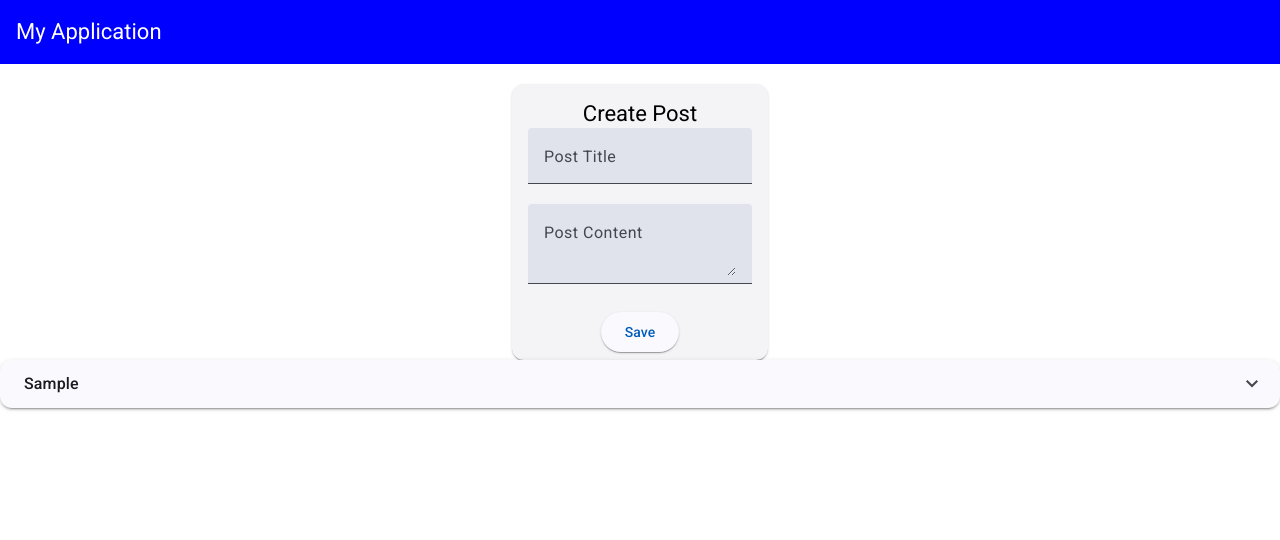
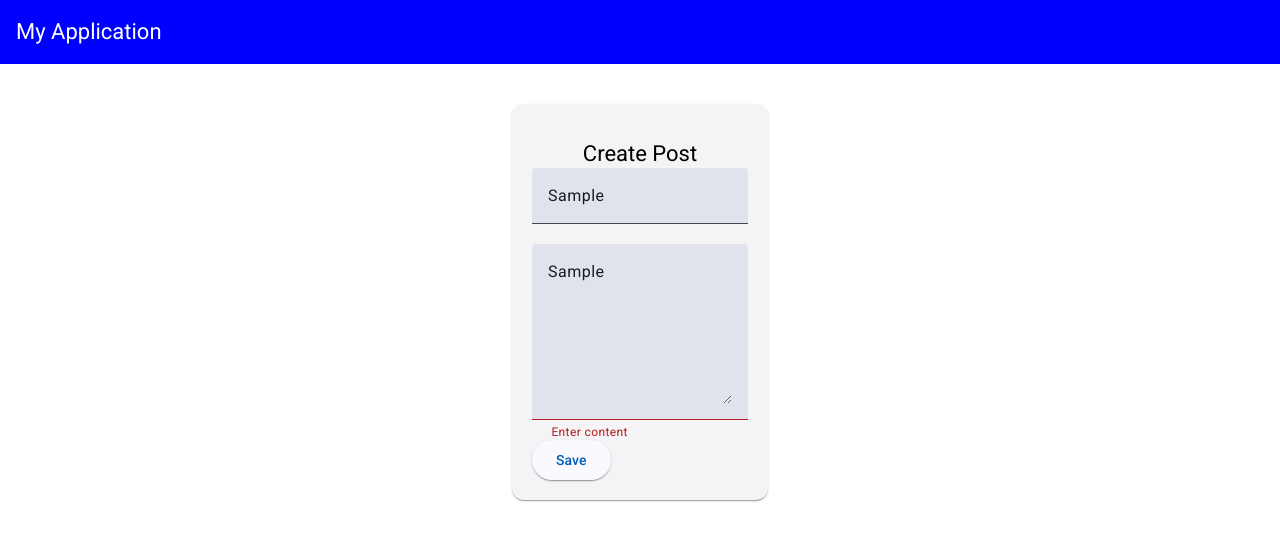
Before and after one commit to Capsaicin-Enthusiast/canon, an Angular app: page / in a window 1280 px wide. Both pictures are taken after typing "Sample", "Sample" into the empty fields and a click on the button "Save". Shown: the top 540 px of the page. Built offline with nearby package versions, Linux system fonts and the light colour scheme.

Commit message:
feat: enhance post creation and listing functionality with form validation and service integration

```diff
--- a/src/app/app.component.html
+++ b/src/app/app.component.html
@@ -1,6 +1,6 @@
 <app-header></app-header>
 
 <main>
-  <app-post-create (postCreated)="onPostAdded($event)"></app-post-create>
-  <post-list [posts]="storedPosts"></post-list>
+  <app-post-create></app-post-create>
+  <post-list></post-list>
 </main>
--- a/src/app/app.component.ts
+++ b/src/app/app.component.ts
@@ -11,10 +11,11 @@ import { PostListComponent } from './post/post-list/post-list.component';
   imports: [PostCreateComponent, HeaderComponent, PostListComponent]
 })
 export class AppComponent {
-  title = 'test';
-  storedPosts: { title: string, content: string }[] = [];
+  title = 'it_elec_6a';
+
+  /* storedPosts: { title: string, content: string }[] = [];
 
   onPostAdded(post: { title: string, content: string }) {
     this.storedPosts = [...this.storedPosts, post];
-  }
+  } */
 }
--- a/src/app/post/post-create/post-create.component.css
+++ b/src/app/post/post-create/post-create.component.css
@@ -3,6 +3,8 @@
   display: flex;
   flex-direction: column;
   align-items: center;
+  padding: 20px;
+  margin: 20px;
 }
 
 .container {
--- a/src/app/post/post-create/post-create.component.html
+++ b/src/app/post/post-create/post-create.component.html
@@ -3,18 +3,22 @@
     <mat-card-header>
       <mat-card-title>Create Post</mat-card-title>
     </mat-card-header>
-    <mat-card-content>
-      <mat-form-field appearance="fill">
-        <mat-label>Post Title</mat-label>
-        <input matInput [(ngModel)]="PostTitle">
+    <form (submit)="onAddPost(postForm)" #postForm="ngForm">
+      <mat-form-field>
+        <input matInput name="title" ngModel required #title="ngModel" minlength="5"
+          placeholder="Title">
+        <mat-error *ngIf="title.invalid">
+          Enter a title
+        </mat-error>
       </mat-form-field>
-      <mat-form-field appearance="fill">
-        <mat-label>Post Content</mat-label>
-        <textarea matInput [(ngModel)]="PostContent"></textarea>
+      <mat-form-field>
+        <textarea rows="6" matInput name="content" ngModel="" minlength="10" required #content="ngModel"
+          placeholder="Content"> </textarea>
+        <mat-error *ngIf="content.invalid">
+          Enter content
+        </mat-error>
       </mat-form-field>
-    </mat-card-content>
-    <mat-card-actions>
-      <button mat-raised-button color="primary" (click)="onAddPost()">Save</button>
-    </mat-card-actions>
+      <button mat-raised-button color="primary" type="submit">Save</button>
+    </form>
   </mat-card>
 </div>
--- a/src/app/post/post-create/post-create.component.ts
+++ b/src/app/post/post-create/post-create.component.ts
@@ -1,5 +1,7 @@
 import { Component, EventEmitter, Output } from '@angular/core';
-import { FormsModule } from '@angular/forms';
+import { CommonModule } from '@angular/common';
+import { FormsModule, NgForm } from '@angular/forms';
+import { PostsService } from '../posts.service';
 import { MatCardModule } from '@angular/material/card';
 import { MatFormFieldModule } from '@angular/material/form-field';
 import { MatInputModule } from '@angular/material/input';
@@ -9,10 +11,22 @@ import { MatButtonModule } from '@angular/material/button';
   selector: 'app-post-create',
   templateUrl: './post-create.component.html',
   styleUrls: ['./post-create.component.css'],
-  imports: [FormsModule, MatCardModule, MatFormFieldModule, MatInputModule, MatButtonModule]
+  imports: [CommonModule, FormsModule, MatCardModule, MatFormFieldModule, MatInputModule, MatButtonModule]
 })
 export class PostCreateComponent {
-  @Output() postCreated = new EventEmitter<{ title: string, content: string }>();
+
+  constructor(public postsService: PostsService) {
+  }
+
+  onAddPost(form: NgForm) {
+    if (form.invalid) {
+      return;
+    }
+    this.postsService.addPost(form.value.title,
+      form.value.content);
+  };
+
+  /* @Output() postCreated = new EventEmitter<{ title: string, content: string }>();
   PostTitle = '';
   PostContent = '';
 
@@ -24,5 +38,5 @@ export class PostCreateComponent {
     this.postCreated.emit(post);
     this.PostTitle = '';
     this.PostContent = '';
-  }
+  } */
 }
--- a/src/app/post/post-list/post-list.component.ts
+++ b/src/app/post/post-list/post-list.component.ts
@@ -1,4 +1,7 @@
-import { Component, Input } from '@angular/core';
+import { Component, Input, OnDestroy, OnInit } from '@angular/core';
+import { Subscription } from 'rxjs';
+import { Post } from '../post.model';
+import { PostsService } from '../posts.service';
 import { MatCardModule } from '@angular/material/card';
 import { CommonModule } from '@angular/common';
 import { MatExpansionModule } from '@angular/material/expansion';
@@ -10,6 +13,25 @@ import { MatExpansionModule } from '@angular/material/expansion';
   standalone: true,
   imports: [MatCardModule, CommonModule, MatExpansionModule]
 })
-export class PostListComponent {
-  @Input() posts: { title: string, content: string }[] = [];
+export class PostListComponent implements OnInit, OnDestroy {
+
+  posts: Post[] = [];
+  private postsSub!: Subscription;
+
+  constructor(public postsService: PostsService) {
+  }
+
+  ngOnInit() {
+    this.posts = this.postsService.getPosts();
+    this.postsSub = this.postsService.getPostUpdatedListener()
+      .subscribe((posts: Post[]) => {
+        this.posts = posts;
+      });
+  }
+
+  ngOnDestroy() {
+    this.postsSub.unsubscribe();
+  }
+
+  //@Input() posts: { title: string, content: string }[] = [];
 }
--- /dev/null
+++ b/src/app/post/post.model.ts
@@ -0,0 +1,4 @@
+export interface Post {
+    title: string;
+    content: string;
+}
--- /dev/null
+++ b/src/app/post/posts.service.ts
@@ -0,0 +1,22 @@
+import { Injectable } from '@angular/core';
+import { Subject } from 'rxjs';
+import { Post } from './post.model';
+
+@Injectable({ providedIn: 'root' })
+export class PostsService {
+    private posts: Post[] = [];
+    private postsUpdated = new Subject<Post[]>()
+
+    getPosts() {
+        return [...this.posts];
+    }
+    getPostUpdatedListener() {
+        return this.postsUpdated.asObservable();
+    }
+
+    addPost(title: string, content: string) {
+        const post: Post = { title: title, content: content };
+        this.posts.push(post);
+        this.postsUpdated.next([...this.posts]);
+    }
+}
```
